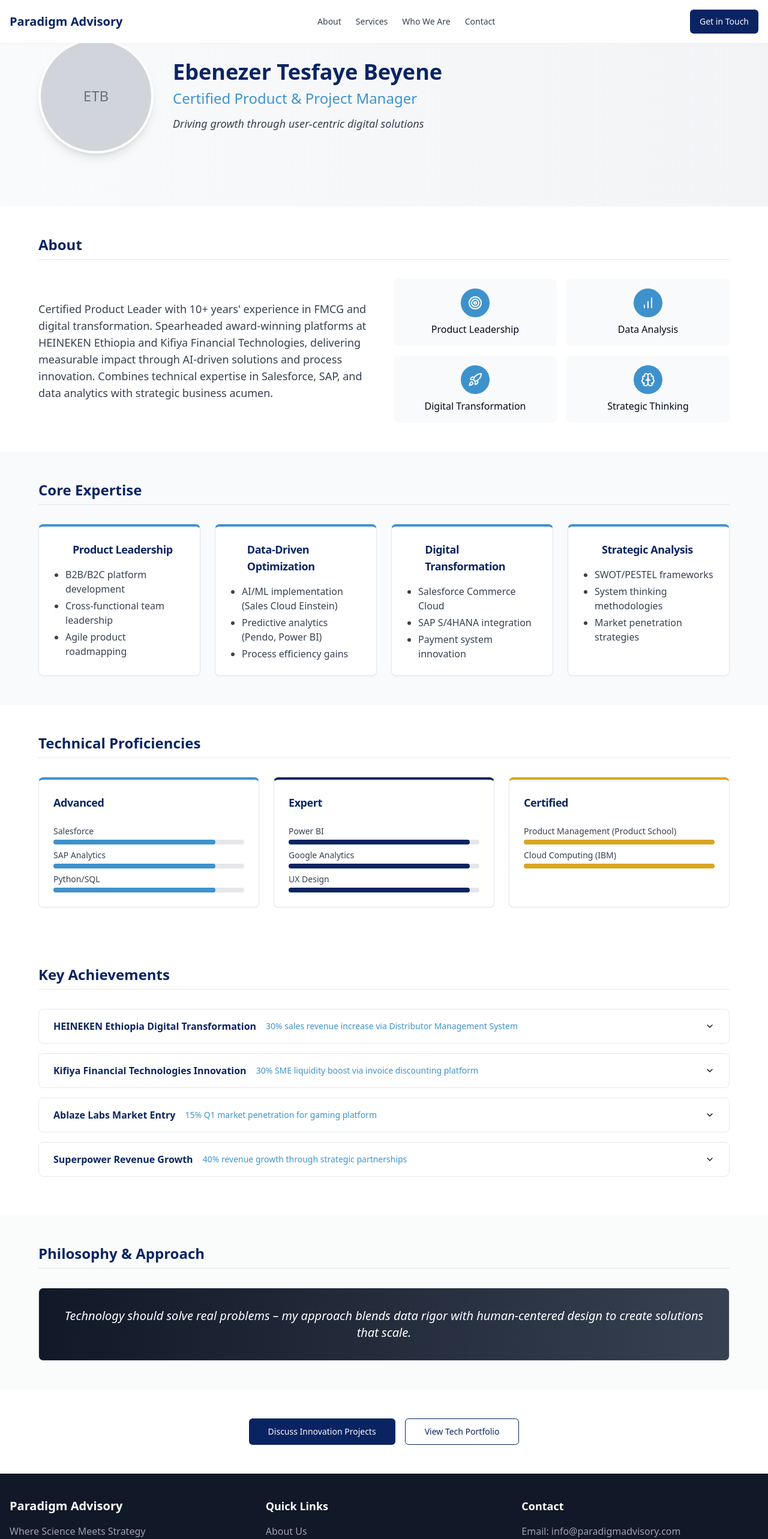
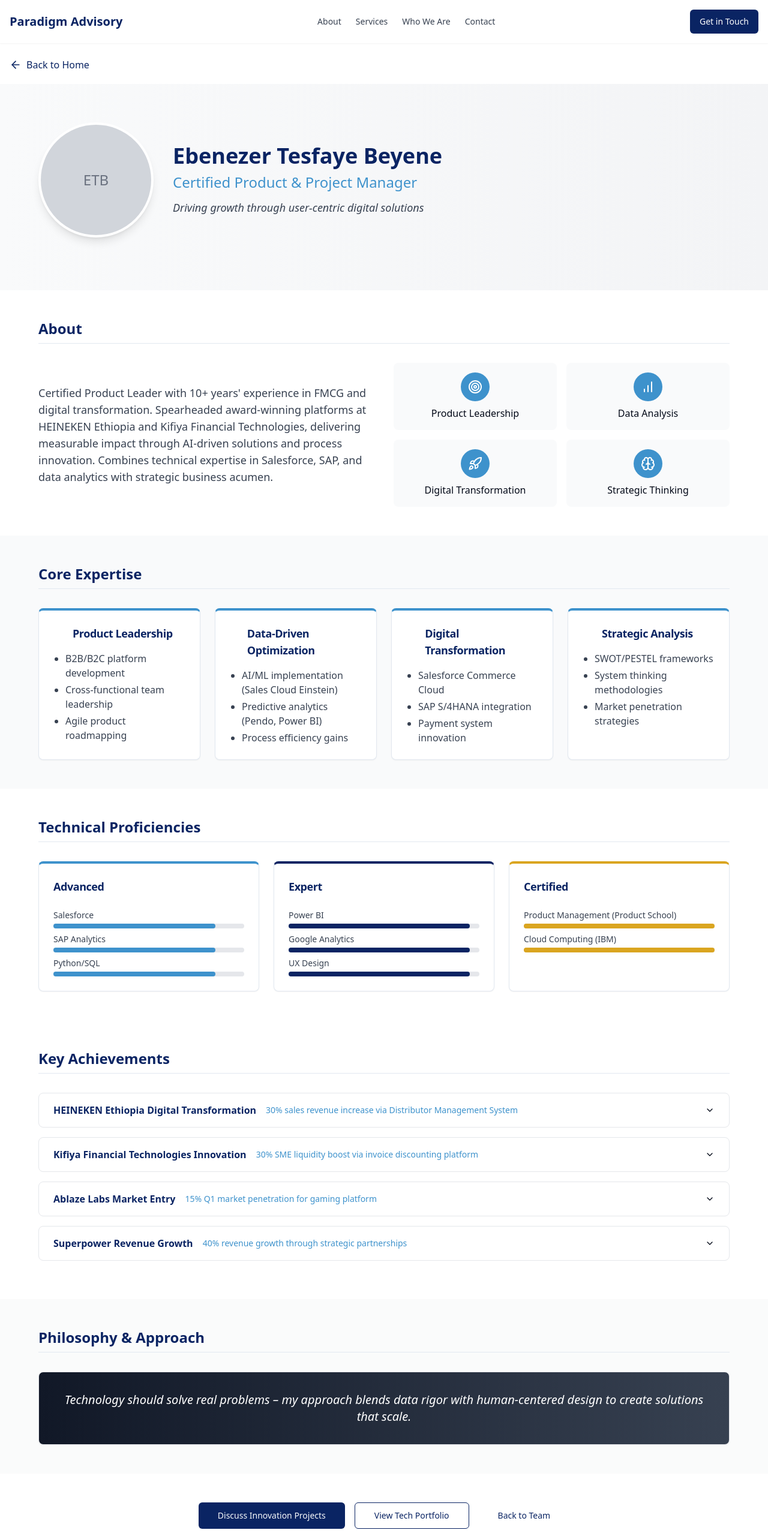
Before and after one commit to Sly-ai/paradigm-page-assembler, a React (Vite) app: page /team/ebenezer-tesfaye in a window 1280 px wide. Shown: the top 2566 px of the page at 60% size. Built offline with nearby package versions, Linux system fonts and the light colour scheme.

Commit message:
Fix: Navbar and back button navigation
- Fixed incorrect navigation links in the navbar.
- Added a back button to the learn more pages.

```diff
--- a/src/components/Navbar.tsx
+++ b/src/components/Navbar.tsx
@@ -1,34 +1,43 @@
 
 import React from "react";
 import { Button } from "@/components/ui/button";
+import { Link, useLocation } from "react-router-dom";
 
 const Navbar = () => {
+  const location = useLocation();
+  const isHomePage = location.pathname === '/';
+
+  // Create proper links based on whether we're on the homepage or not
+  const getHref = (sectionId: string) => {
+    return isHomePage ? `#${sectionId}` : `/#${sectionId}`;
+  };
+
   return (
     <nav className="fixed top-0 left-0 w-full bg-white/95 backdrop-blur-sm z-50 shadow-sm">
       <div className="container mx-auto px-4 py-4 flex justify-between items-center">
         <div className="flex items-center">
-          <h1 className="text-xl font-bold text-navy-900">
+          <Link to="/" className="text-xl font-bold text-navy-900">
             <span className="text-[#0A2463]">Paradigm</span> Advisory
-          </h1>
+          </Link>
         </div>
 
         <div className="hidden md:flex space-x-6 text-sm font-medium">
-          <a href="#about" className="text-gray-700 hover:text-[#0A2463] transition-colors">
+          <a href={getHref("about")} className="text-gray-700 hover:text-[#0A2463] transition-colors">
             About
           </a>
-          <a href="#services" className="text-gray-700 hover:text-[#0A2463] transition-colors">
+          <a href={getHref("services")} className="text-gray-700 hover:text-[#0A2463] transition-colors">
             Services
           </a>
-          <a href="#team" className="text-gray-700 hover:text-[#0A2463] transition-colors">
+          <a href={getHref("team")} className="text-gray-700 hover:text-[#0A2463] transition-colors">
             Who We Are
           </a>
-          <a href="#contact" className="text-gray-700 hover:text-[#0A2463] transition-colors">
+          <a href={getHref("contact")} className="text-gray-700 hover:text-[#0A2463] transition-colors">
             Contact
           </a>
         </div>
 
         <Button className="bg-[#0A2463] hover:bg-[#051a47] transition-colors">
-          Get in Touch
+          <Link to={getHref("contact")} className="text-white">Get in Touch</Link>
         </Button>
       </div>
     </nav>
--- a/src/components/team/TeamMemberDetailRevised.tsx
+++ b/src/components/team/TeamMemberDetailRevised.tsx
@@ -1,8 +1,7 @@
-
 import React from "react";
 import { TeamMember } from "./TeamMemberTypes";
 import { Button } from "@/components/ui/button";
-import { Target, BarChart, Globe, Brain, Rocket } from "lucide-react";
+import { Target, BarChart, Globe, Brain, Rocket, ArrowLeft } from "lucide-react";
 import { Card, CardContent, CardHeader, CardTitle } from "@/components/ui/card";
 import {
   Accordion,
@@ -39,6 +38,17 @@ const TeamMemberDetailRevised: React.FC<TeamMemberDetailRevisedProps> = ({ membe
 
   return (
     <div className="bg-white">
+      {/* Back button */}
+      <div className="container mx-auto px-4 pt-24 pb-4">
+        <Link
+          to="/"
+          className="inline-flex items-center text-[#0A2463] hover:text-[#3E92CC] transition-colors"
+        >
+          <ArrowLeft className="mr-2" size={20} />
+          Back to Home
+        </Link>
+      </div>
+
       {/* Hero Section */}
       <div className="bg-gradient-to-r from-gray-50 to-gray-100 py-16">
         <div className="container mx-auto px-4">
@@ -243,7 +253,7 @@ const TeamMemberDetailRevised: React.FC<TeamMemberDetailRevisedProps> = ({ membe
             <Button
               className="bg-[#0A2463] hover:bg-[#051a47] transition-colors w-full sm:w-auto"
               size="lg"
-              onClick={() => window.location.href = "#contact"}
+              onClick={() => window.location.href = "/#contact"}
             >
               {isEbenezer ? "Discuss Innovation Projects" : "Discuss Your Project"}
             </Button>
@@ -252,9 +262,18 @@ const TeamMemberDetailRevised: React.FC<TeamMemberDetailRevisedProps> = ({ membe
               variant="outline"
               className="border-[#0A2463] text-[#0A2463] hover:bg-[#0A2463] hover:text-white w-full sm:w-auto"
               size="lg"
-              onClick={() => window.location.href = "#portfolio"}
+              onClick={() => window.location.href = "/#portfolio"}
             >
               {isEbenezer ? "View Tech Portfolio" : "View Case Studies"}
+            </Button>
+
+            <Button
+              variant="ghost"
+              className="text-[#0A2463] hover:bg-gray-100 w-full sm:w-auto"
+              size="lg"
+              asChild
+            >
+              <Link to="/">Back to Team</Link>
             </Button>
           </div>
         </div>
```
